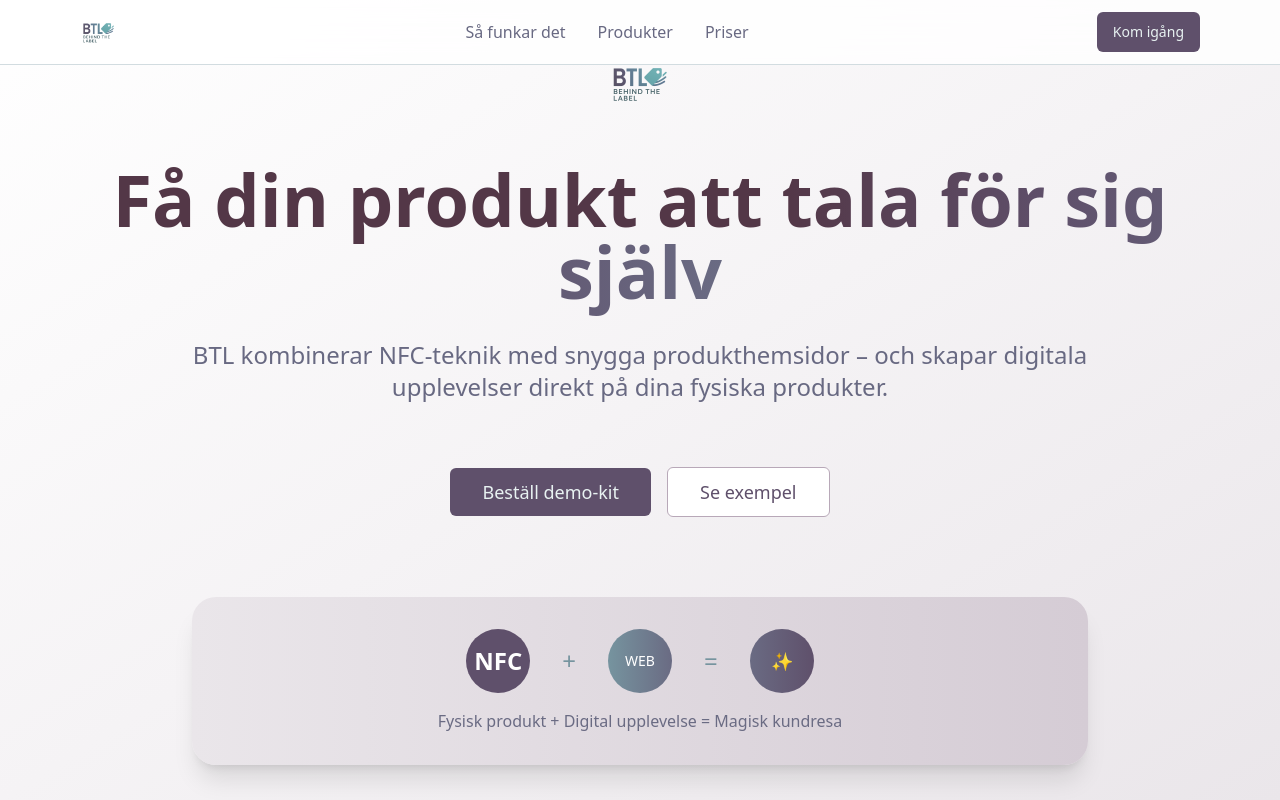
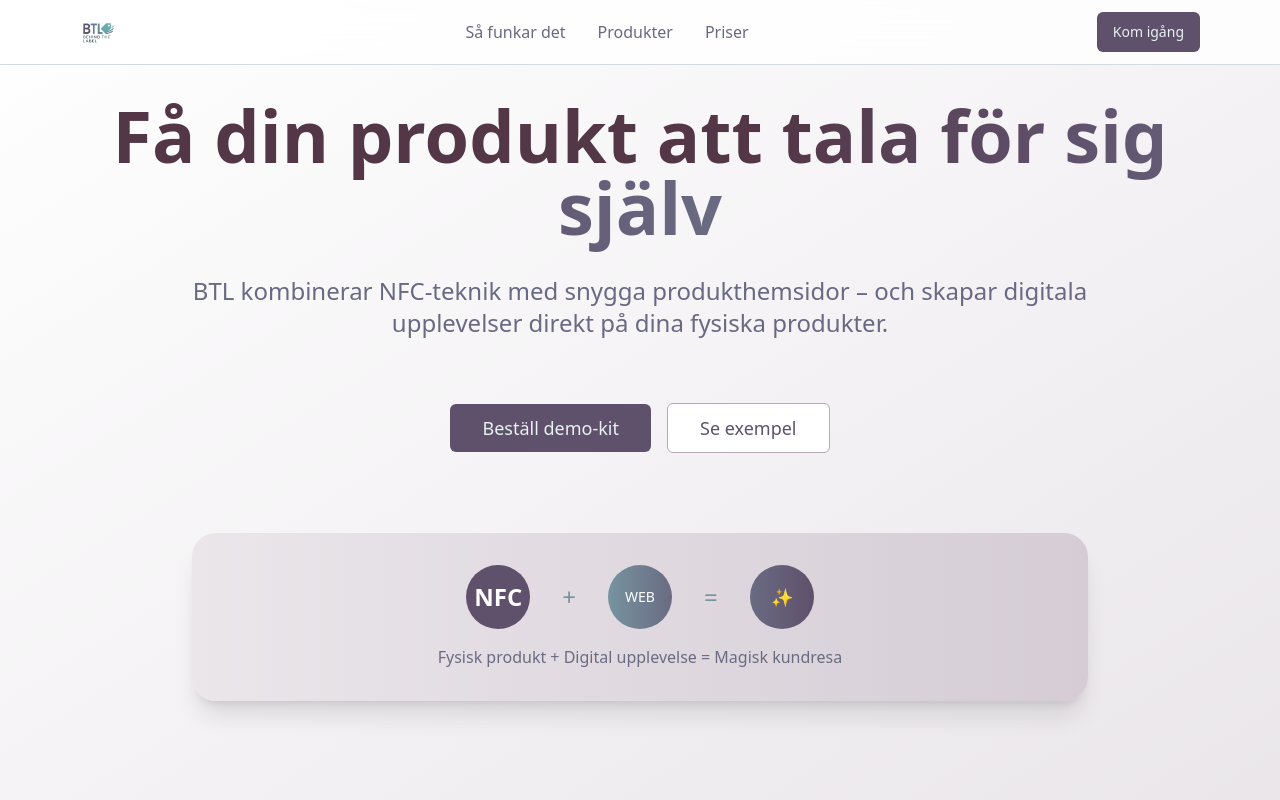
Before and after one commit to zZOttoZz/label-to-life-digital, a React (Vite) app: page / in a window 1280 px wide. Shown: the top 800 px of the page. Built offline with nearby package versions, Linux system fonts and the light colour scheme.

Commit message:
Remove image from Hero section
Removes the image element from the Hero component.

```diff
--- a/src/components/Hero.tsx
+++ b/src/components/Hero.tsx
@@ -1,12 +1,9 @@
+
 import { Button } from "@/components/ui/button";
 const Hero = () => {
   return <section className="min-h-screen flex items-center justify-center bg-gradient-to-br from-background via-btl-50 to-btl-100 px-4">
       <div className="container max-w-6xl mx-auto text-center animate-fade-in">
         <div className="space-y-8">
-          <div className="flex justify-center mb-8">
-            <img src="/lovable-uploads/c4673fac-0aa8-4f1c-88bf-342d1df8ada7.png" alt="BTL - Behind the Label" className="h-20 md:h-24 row-auto " />
-          </div>
-
           <h1 className="text-5xl md:text-7xl font-bold leading-tight">
             Få din produkt att{" "}
             <span className="gradient-text">tala för sig själv</span>
```
